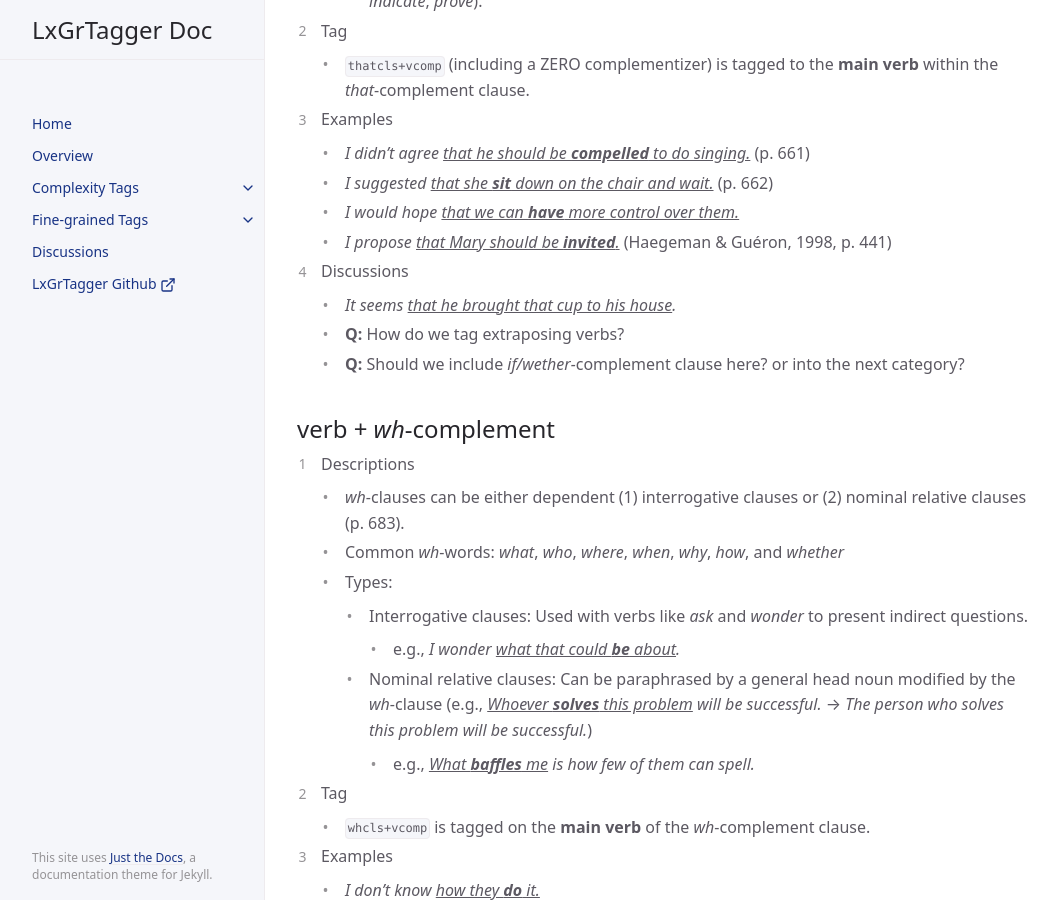
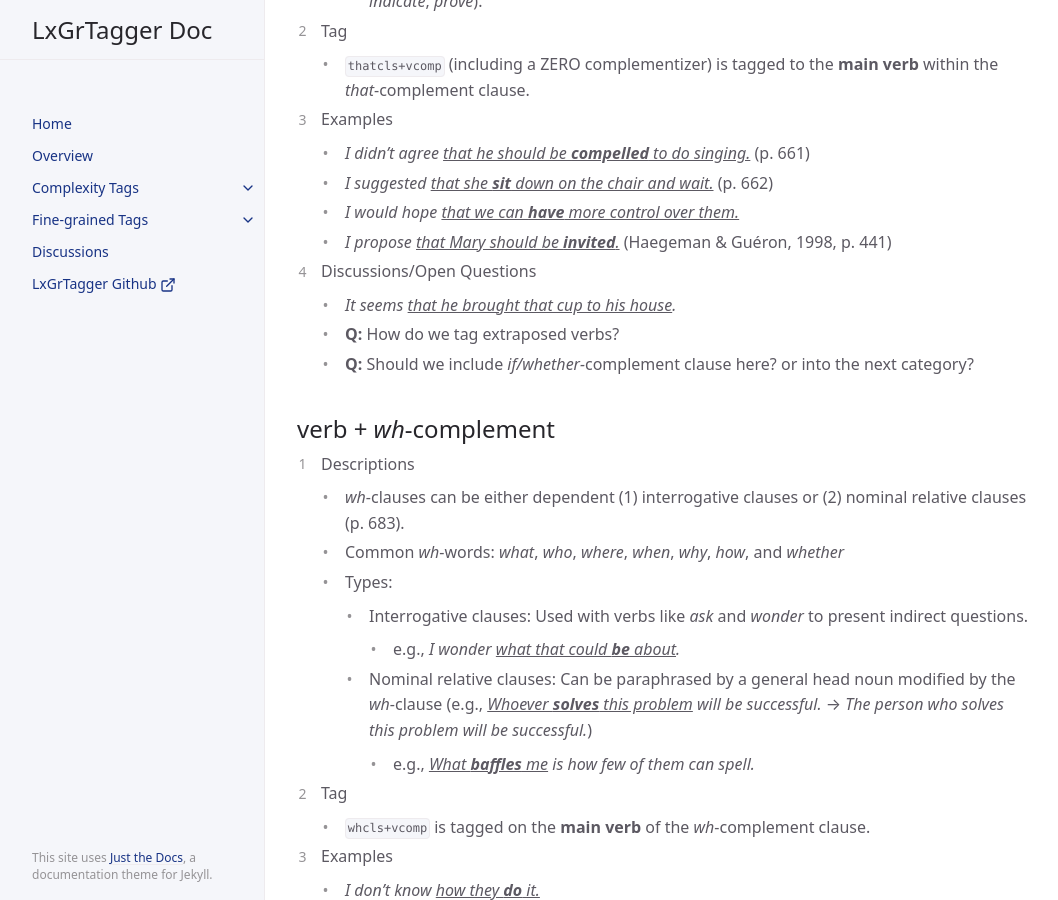
Before and after one commit to LCR-ADS-Lab/LxGrTagger-Documentation, a Jekyll site: the page built from docs/cx tags/1_Finite Clause/2_Syntactic function2.md, in a window 1280 px wide and 900 px high, scrolled down 444 px. Shown: the whole window, without its empty margins (107-1165 px from the left). Built offline with Jekyll 4.4.1, drawn with Linux system fonts in a browser that asks for light colours; cached includes are drawn as plain includes.

Commit message:
Update 2_Syntactic function2.md

```diff
--- a/docs/cx tags/1_Finite Clause/2_Syntactic function2.md
+++ b/docs/cx tags/1_Finite Clause/2_Syntactic function2.md
@@ -20,10 +20,10 @@ nav_order: 2
     - *I suggested <ins>that she **sit** down on the chair and wait.</ins>* (p. 662)
     - *I would hope <ins>that we can **have** more control over them.</ins>*
     - *I propose <ins>that Mary should be **invited**.</ins>* (Haegeman & Guéron, 1998, p. 441)
-4. Discussions
+4. Discussions/Open Questions
     - *It seems <ins>that he brought that cup to his house</ins>.*
-    - **Q:** How do we tag extraposing verbs?
-    - **Q:** Should we include *if/wether-*complement clause here? or into the next category?
+    - **Q:** How do we tag extraposed verbs?
+    - **Q:** Should we include *if/whether-*complement clause here? or into the next category?
 
 
 ## verb + *wh*-complement
```
